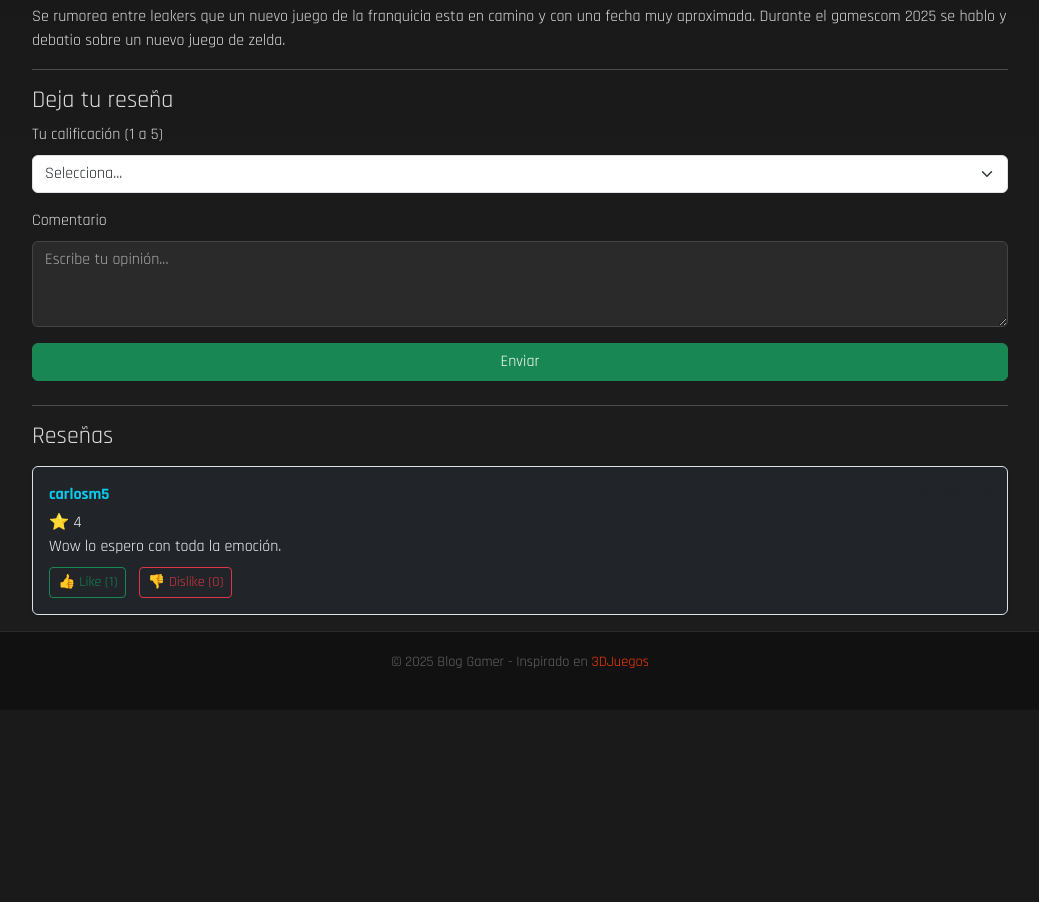
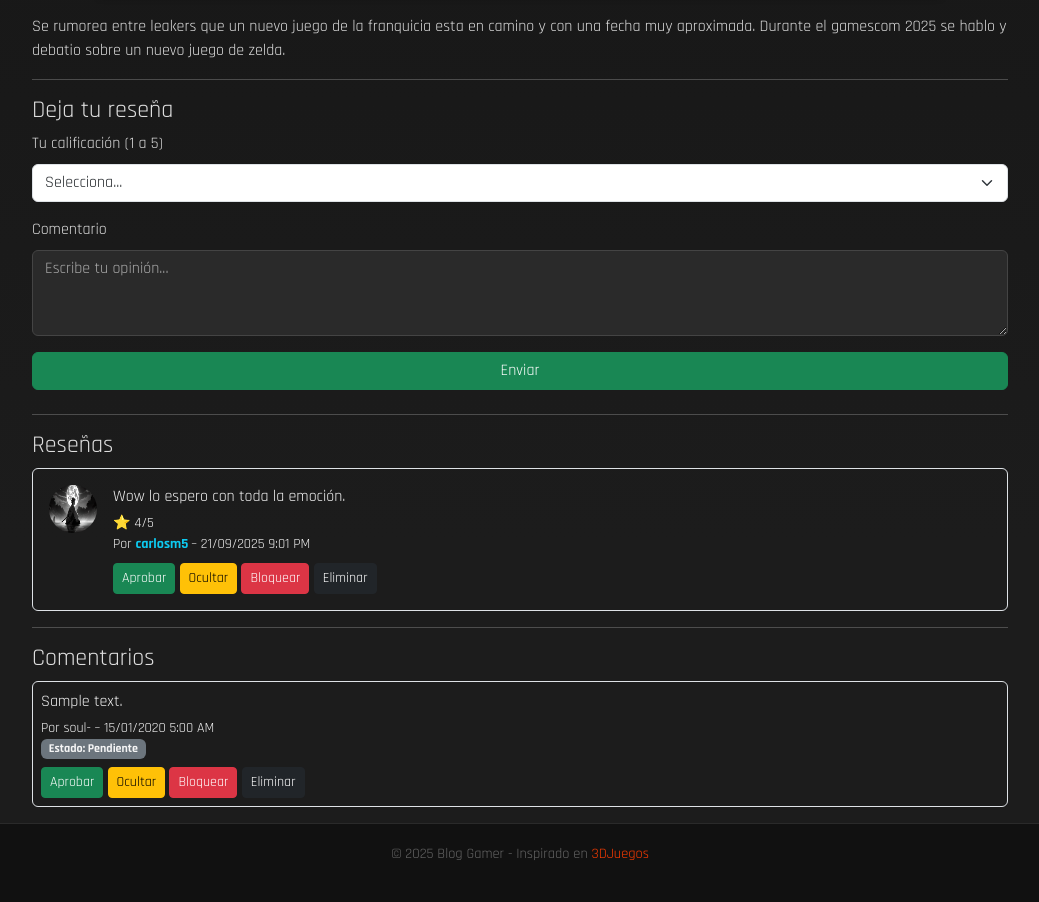
Before and after one commit to Litdemonick/blog, a Django app: a page that uses blog/templates/base.html in a window 1280 px wide. Shown: the part 918-1820 px from the top of the page, without its empty margins (120-1159 px from the left). Before the commit the page ends 1586 px from the top, so only its background shows below. Run offline with Django 4.2, Linux system fonts and the light colour scheme; a user stored in the database is signed in; data comes from the database, SQL or seed files in the repository; tables that the repository leaves empty hold one stand-in row (values such as "Sample post"); parts of the project's set-up code (start-up, migrations or seed data) failed here and were passed over; some libraries are stand-ins or nearby versions.

Commit message:
Añadi moderación en los comentarios.
Agregue en los post moderación para los usuarios.

```diff
--- a/blog/templates/base.html
+++ b/blog/templates/base.html
@@ -1,3 +1,6 @@
+{% load static %}
+<link rel="stylesheet" href="{% static 'css/style.css' %}">
+
 <!doctype html>
 <html lang="es">
 <head>
@@ -128,7 +131,6 @@
       resize: vertical;   /* permite crecer con el mouse */
     }
 
-
     /* Select multiple bonito */
     select[multiple] {
       min-height: 140px;
@@ -175,6 +177,23 @@
     footer a:hover {
       text-decoration: underline;
     }
+
+    /* 🔥 Colores claros para reseñas y comentarios */
+    .review, .review p, .review small,
+    .comment, .comment p, .comment small {
+      color: #f5f5f5 !important;
+    }
+
+    .review a, .comment a {
+      color: #0dcaf0 !important;   /* celeste */
+      font-weight: 600;
+      text-decoration: none;
+    }
+
+    .review a:hover, .comment a:hover {
+      color: #0bbbe6 !important;
+      text-decoration: underline;
+    }
   </style>
 </head>
 <body>
@@ -196,7 +215,15 @@
               {{ user.username }}
             </a>
           </li>
-          <li class="nav-item"><a class="nav-link" href="{% url 'blog:logout' %}">Salir</a></li>
+          <!-- 🔥 Logout seguro con POST -->
+          <li class="nav-item">
+            <form method="post" action="{% url 'blog:logout' %}" style="display:inline;">
+              {% csrf_token %}
+              <button type="submit" class="nav-link btn btn-link p-0" style="color:#ccc; text-decoration:none;">
+                Salir
+              </button>
+            </form>
+          </li>
         {% else %}
           <li class="nav-item"><a class="nav-link" href="{% url 'blog:login' %}">Entrar</a></li>
           <li class="nav-item"><a class="nav-link" href="{% url 'blog:signup' %}">Crear cuenta</a></li>
--- a/blog/templates/post_detail.html
+++ b/blog/templates/post_detail.html
@@ -1,4 +1,5 @@
 {% extends 'base.html' %}
+{% load static %}
 {% block title %}{{ object.title }}{% endblock %}
 {% block content %}
 <article>
@@ -9,7 +10,8 @@
     <a href="{% url 'blog:profile_detail' object.author.username %}" class="text-decoration-none text-info">
       <strong>{{ object.author.username }}</strong>
     </a>
-    · {{ object.created|date:"d/m/Y H:i" }}
+    · {{ object.created|date:"d/m/Y g:i a" }}
+
   </small>
 
   <!-- Promedio -->
@@ -33,8 +35,6 @@
     {% endif %}
   </div>
 
-
-
   <!-- Imagen de portada -->
   {% if object.cover %}
     <img src="{{ object.cover.url }}" class="img-fluid my-3 rounded shadow-sm post-img" alt="cover">
@@ -56,7 +56,6 @@
   {% if user.is_authenticated %}
     <form method="post" action="{% url 'blog:add_review' object.slug %}" class="mb-4">
       {% csrf_token %}
-
       <div class="mb-3">
         <label for="id_rating" class="form-label">Tu calificación (1 a 5)</label>
         <select name="rating" id="id_rating" class="form-select" required>
@@ -68,13 +67,11 @@
           <option value="5">⭐⭐⭐⭐⭐ 5 - Excelente</option>
         </select>
       </div>
-
       <div class="mb-3">
         <label for="id_comment" class="form-label">Comentario</label>
         <textarea name="comment" id="id_comment" rows="3" class="form-control"
                   placeholder="Escribe tu opinión..."></textarea>
       </div>
-
       <button class="btn btn-success w-100">Enviar</button>
     </form>
   {% else %}
@@ -85,31 +82,90 @@
 
   <!-- Lista de reseñas -->
   <h4>Reseñas</h4>
-  {% for r in object.reviews.all %}
-    <div class="border p-3 my-3 rounded bg-dark text-light shadow-sm">
-      <div class="d-flex justify-content-between">
-        <!-- Nombre con link al perfil -->
-        <a href="{% url 'blog:profile_detail' r.user.username %}" class="text-decoration-none text-info">
-          <strong>{{ r.user.username }}</strong>
-        </a>
-        <small class="text-muted">{{ r.created|date:"d/m/Y H:i" }}</small>
+  <ul class="list-unstyled">
+    {% for r in reviews %}
+      <div class="review border rounded p-3 mb-3 d-flex align-items-start">
+        <!-- Avatar -->
+        <div class="me-3">
+          {% if r.user.profile.avatar %}
+            <img src="{{ r.user.profile.avatar.url }}" alt="avatar" class="rounded-circle" width="48" height="48">
+          {% else %}
+            <img src="{% static 'img/default-avatar.png' %}" alt="avatar" class="rounded-circle" width="48" height="48">
+          {% endif %}
         </div>
 
-      <div class="mt-1">⭐ {{ r.rating }}</div>
-      <p class="mb-2">{{ r.comment }}</p>
+        <!-- Contenido de la reseña -->
+        <div class="flex-grow-1">
+          <p class="mb-1">{{ r.comment }}</p>
+          <small class="text-warning">⭐ {{ r.rating }}/5</small><br>
+          <small class="text-muted">
+            Por
+            <a href="{% url 'blog:profile_detail' r.user.username %}" class="text-info fw-bold">
+              {{ r.user.username|default:"Anónimo" }}
+            </a>
+            – {{ r.created|date:"d/m/Y g:i A" }}
+          </small>
 
-      <!-- Botones Like/Dislike -->
+          <!-- Moderación de reseñas -->
+          {% if is_owner %}
             <div class="mt-2">
-        <a href="{% url 'blog:vote_review' r.id 'like' %}" class="btn btn-sm btn-outline-success me-2">
-          👍 Like ({{ r.likes_count }})
-        </a>
-        <a href="{% url 'blog:vote_review' r.id 'dislike' %}" class="btn btn-sm btn-outline-danger">
-          👎 Dislike ({{ r.dislikes_count }})
-        </a>
+              <form method="post" action="{% url 'blog:moderate_review' r.id 'approve' %}" style="display:inline;">
+                {% csrf_token %}<button class="btn btn-sm btn-success">Aprobar</button>
+              </form>
+              <form method="post" action="{% url 'blog:moderate_review' r.id 'hide' %}" style="display:inline;">
+                {% csrf_token %}<button class="btn btn-sm btn-warning">Ocultar</button>
+              </form>
+              <form method="post" action="{% url 'blog:moderate_review' r.id 'block' %}" style="display:inline;">
+                {% csrf_token %}<button class="btn btn-sm btn-danger">Bloquear</button>
+              </form>
+              <form method="post" action="{% url 'blog:moderate_review' r.id 'delete' %}" style="display:inline;">
+                {% csrf_token %}<button class="btn btn-sm btn-dark">Eliminar</button>
+              </form>
+            </div>
+          {% endif %}
         </div>
       </div>
     {% empty %}
       <p class="text-muted">No hay reseñas.</p>
     {% endfor %}
+  </ul>
+
+  <hr>
+
+  <!-- Lista de comentarios -->
+  <h4>Comentarios</h4>
+  <ul class="list-unstyled">
+    {% for c in comments %}
+      <li class="comment border rounded p-2 mb-2">
+        <p class="mb-1">{{ c.text }}</p>
+        <small class="text-muted">
+          Por {{ c.author|default:"Anónimo" }} – {{ c.created|date:"d/m/Y g:i A" }}
+        </small>
+        <br>
+        <small class="badge text-bg-secondary">Estado: {{ c.get_status_display }}</small>
+
+        <!-- Moderación de comentarios -->
+        {% if is_owner %}
+          <div class="mt-2">
+            <form method="post" action="{% url 'blog:moderate_comment' c.id 'approve' %}" style="display:inline;">
+              {% csrf_token %}<button class="btn btn-sm btn-success">Aprobar</button>
+            </form>
+            <form method="post" action="{% url 'blog:moderate_comment' c.id 'hide' %}" style="display:inline;">
+              {% csrf_token %}<button class="btn btn-sm btn-warning">Ocultar</button>
+            </form>
+            <form method="post" action="{% url 'blog:moderate_comment' c.id 'block' %}" style="display:inline;">
+              {% csrf_token %}<button class="btn btn-sm btn-danger">Bloquear</button>
+            </form>
+            <form method="post" action="{% url 'blog:moderate_comment' c.id 'delete' %}" style="display:inline;">
+              {% csrf_token %}<button class="btn btn-sm btn-dark">Eliminar</button>
+            </form>
+          </div>
+        {% endif %}
+      </li>
+    {% empty %}
+      <p class="text-muted">No hay comentarios aún.</p>
+    {% endfor %}
+  </ul>
+
 </article>
 {% endblock %}
--- a/blog/urls.py
+++ b/blog/urls.py
@@ -2,30 +2,35 @@ from django.urls import path
 from django.contrib.auth import views as auth_views
 from . import views
 
+app_name = "blog"
+
 urlpatterns = [
-    path('', views.PostListView.as_view(), name='post_list'),
-    path('tag/<slug:tag_slug>/', views.PostListView.as_view(), name='post_by_tag'),
-    path('buscar/', views.PostListView.as_view(), name='search'),
-    path('review/<int:pk>/<str:action>/', views.vote_review, name='vote_review'),
+    # --------- Posts ----------
+    path("", views.PostListView.as_view(), name="post_list"),
+    path("tag/<slug:tag_slug>/", views.PostListView.as_view(), name="post_by_tag"),
+    path("buscar/", views.PostListView.as_view(), name="search"),
 
-    path('post/nuevo/', views.PostCreateView.as_view(), name='post_create'),
-    path('post/<slug:slug>/', views.PostDetailView.as_view(), name='post_detail'),
-    path('post/<slug:slug>/editar/', views.PostUpdateView.as_view(), name='post_update'),
-    path('post/<slug:slug>/eliminar/', views.PostDeleteView.as_view(), name='post_delete'),
+    path("post/nuevo/", views.PostCreateView.as_view(), name="post_create"),
+    path("post/<slug:slug>/", views.PostDetailView.as_view(), name="post_detail"),
+    path("post/<slug:slug>/editar/", views.PostUpdateView.as_view(), name="post_update"),
+    path("post/<slug:slug>/eliminar/", views.PostDeleteView.as_view(), name="post_delete"),
 
-    # 🔹 Perfiles
+    # --------- Reseñas ----------
+    path("post/<slug:slug>/review/", views.add_review, name="add_review"),
+    path("review/<int:pk>/<str:action>/vote/", views.vote_review, name="vote_review"),
+    path("review/<int:pk>/<str:action>/moderate/", views.moderate_review, name="moderate_review"),
+
+    # --------- Comentarios ----------
+    path("post/<slug:slug>/comentar/", views.add_comment, name="add_comment"),
+    path("comment/<int:pk>/<str:action>/moderate/", views.moderate_comment, name="moderate_comment"),
+
+    # --------- Perfiles ----------
     path("perfil/", views.profile_detail, name="profile"),  # perfil propio
     path("perfil/editar/", views.profile_edit, name="profile_edit"),
     path("perfil/<str:username>/", views.profile_detail, name="profile_detail"),  # perfil ajeno
 
-
-    # 🔹 Comentarios y reseñas
-    path('post/<slug:slug>/comentar/', views.add_comment, name='add_comment'),
-    path('comentario/<int:pk>/<str:action>/', views.moderate_comment, name='moderate_comment'),
-    path('post/<slug:slug>/review/', views.add_review, name='add_review'),
-
-    # 🔹 Auth
-    path('signup/', views.signup_view, name='signup'),
-    path('login/', auth_views.LoginView.as_view(template_name='auth/login.html'), name='login'),
-    path('logout/', auth_views.LogoutView.as_view(), name='logout'),
+    # --------- Auth ----------
+    path("signup/", views.signup_view, name="signup"),
+    path("login/", auth_views.LoginView.as_view(template_name="auth/login.html"), name="login"),
+    path("logout/", auth_views.LogoutView.as_view(), name="logout"),
 ]
--- a/blog/views.py
+++ b/blog/views.py
@@ -5,17 +5,16 @@ from django.contrib.auth.mixins import LoginRequiredMixin, UserPassesTestMixin
 from django.db.models import Q
 from django.shortcuts import get_object_or_404, redirect, render
 from django.urls import reverse_lazy
-from .models import Review, ReviewVote
 from django.views.generic import ListView, DetailView, CreateView, UpdateView, DeleteView
-
-from .forms import SignUpForm, PostForm, CommentForm, ReviewForm, ProfileForm
-from .models import Post, Comment, Review
+from django.contrib.auth.models import User
+from django.http import HttpResponseForbidden
+from .models import Comment, PostBlock
 from taggit.models import Tag
-from django.shortcuts import get_object_or_404
-from django.contrib.auth.decorators import login_required
-from django.contrib.auth.models import User
+from .models import Post, Comment, Review, ReviewVote, PostBlock
+from .forms import SignUpForm, PostForm, ReviewForm, ProfileForm
 
 
+# --------- Perfil ----------
 def profile_detail(request, username=None):
     if username:
         profile_user = get_object_or_404(User, username=username)
@@ -25,7 +24,6 @@ def profile_detail(request, username=None):
         profile_user = request.user
 
     return render(request, "profile/detail.html", {"profile_user": profile_user})
-
 
 
 # --------- Auth ----------
@@ -42,9 +40,12 @@ def signup_view(request):
         form = SignUpForm()
     return render(request, 'auth/signup.html', {'form': form})
 
+
 def global_tags(request):
     return {"all_tags": Tag.objects.all()[:15]}  # mostrar solo los 15 primeros
 
+
+# --------- Votos en reseñas ----------
 @login_required
 def vote_review(request, pk, action):
     review = get_object_or_404(Review, pk=pk)
@@ -59,12 +60,10 @@ def vote_review(request, pk, action):
     )
 
     if not created:
-        # Si ya votó y es el mismo voto → elimina el voto
         if vote.vote == action:
             vote.delete()
             messages.info(request, f"Quitaste tu {action}.")
         else:
-            # Cambiar el voto
             vote.vote = action
             vote.save()
             messages.success(request, f"Cambiaste a {action}.")
@@ -91,74 +90,105 @@ class PostListView(ListView):
             qs = qs.filter(tags__slug=tag)
         return qs.select_related('author').prefetch_related('tags')
 
-# --------- Detalle / Comentarios / Reviews / Moderación ----------
+
+# --------- Detalle / Reseñas / Comentarios ----------
 class PostDetailView(DetailView):
     model = Post
-    template_name = 'post_detail.html'
-    slug_field = 'slug'
-    slug_url_kwarg = 'slug'
+    template_name = "post_detail.html"
+    slug_field = "slug"
+    slug_url_kwarg = "slug"
 
     def get_context_data(self, **kwargs):
         ctx = super().get_context_data(**kwargs)
-        ctx['comment_form'] = CommentForm()
-        ctx['review_form'] = ReviewForm()
+        post = self.object
+        user = self.request.user
+
+        # 🔹 Reseñas
+        if user.is_authenticated and (user == post.author or user.is_staff):
+            ctx["reviews"] = post.reviews.all()  # dueño/admin ve todas
+            ctx["is_owner"] = True
+        else:
+            ctx["reviews"] = post.reviews.filter(status="visible")  # otros solo las visibles
+            ctx["is_owner"] = False
+
+        # 🔹 Comentarios
+        if user.is_authenticated and (user == post.author or user.is_staff):
+            ctx["comments"] = post.comments.all()
+        else:
+            ctx["comments"] = post.comments.filter(status="visible")
+
+        # 🔹 Formularios
+        ctx["review_form"] = ReviewForm()
+        # si ya tienes un CommentForm, lo añades aquí:
+        # ctx["comment_form"] = CommentForm()
+
         return ctx
 
-@login_required
-def add_comment(request, slug):
-    post = get_object_or_404(Post, slug=slug, status='published')
-    form = CommentForm(request.POST or None)
-    if form.is_valid():
-        c = form.save(commit=False)
-        c.post = post
-        c.author = request.user
-        c.is_approved = False
-        c.save()
-        messages.info(request, 'Comentario enviado. Espera moderación del autor.')
-    return redirect(post.get_absolute_url())
 
-@login_required
-def moderate_comment(request, pk, action):
-    comment = get_object_or_404(Comment, pk=pk)
-    if comment.post.author != request.user:
-        messages.error(request, 'No puedes moderar comentarios de posts ajenos.')
-        return redirect(comment.post.get_absolute_url())
-    if action == 'approve':
-        comment.is_approved = True
-        comment.save()
-        messages.success(request, 'Comentario aprobado.')
-    elif action == 'reject':
-        comment.delete()
-        messages.warning(request, 'Comentario rechazado y eliminado.')
-    return redirect(comment.post.get_absolute_url())
-
+# --------- Añadir reseña ----------
 @login_required
 def add_review(request, slug):
     post = get_object_or_404(Post, slug=slug, status='published')
+
+    if PostBlock.objects.filter(post=post, user=request.user).exists():
+        messages.error(request, "Has sido bloqueado y no puedes dejar reseñas en este post.")
+        return redirect(post.get_absolute_url())
+
+
     form = ReviewForm(request.POST or None)
     if form.is_valid():
         rating = form.cleaned_data['rating']
         comment = form.cleaned_data.get('comment', '')
         obj, created = Review.objects.get_or_create(
             post=post, user=request.user,
-            defaults={'rating': rating, 'comment': comment}
+            defaults={'rating': rating, 'comment': comment, 'status': 'pending'}
         )
         if not created:
             obj.rating = rating
             obj.comment = comment
+            obj.status = 'pending'  # 🔹 Requiere aprobación del autor
             obj.save()
-            messages.info(request, 'Actualizaste tu calificación.')
+            messages.info(request, 'Tu reseña fue enviada. Espera aprobación del autor.')
         else:
-            messages.success(request, '¡Gracias por calificar!')
+            messages.success(request, '¡Tu reseña fue enviada! Espera aprobación del autor.')
     else:
-        messages.error(request, 'Revisa el formulario de review.')
+        messages.error(request, 'Revisa el formulario de reseña.')
     return redirect(post.get_absolute_url())
+
+
+# --------- Añadir comentario ----------
+@login_required
+
+
+@login_required
+def add_comment(request, slug):
+    post = get_object_or_404(Post, slug=slug, status="published")
+
+    # 🔥 Verificar si el usuario está bloqueado
+    if PostBlock.objects.filter(post=post, user=request.user).exists():
+        messages.error(request, "Has sido bloqueado y no puedes comentar en este post.")
+        return redirect(post.get_absolute_url())
+
+    if request.method == "POST":
+        text = request.POST.get("text")
+        if text:
+            Comment.objects.create(
+                post=post,
+                author=request.user,
+                text=text,
+                status="pending"
+            )
+            messages.info(request, "Comentario enviado. Espera moderación del autor.")
+    return redirect(post.get_absolute_url())
+
+
 
 # --------- CRUD con permisos ----------
 class AuthorRequiredMixin(UserPassesTestMixin):
     def test_func(self):
         obj = self.get_object()
         return obj.author == self.request.user
+
 
 class PostCreateView(LoginRequiredMixin, CreateView):
     model = Post
@@ -170,6 +200,7 @@ class PostCreateView(LoginRequiredMixin, CreateView):
         messages.success(self.request, 'Post creado.')
         return super().form_valid(form)
 
+
 class PostUpdateView(LoginRequiredMixin, AuthorRequiredMixin, UpdateView):
     model = Post
     form_class = PostForm
@@ -178,6 +209,7 @@ class PostUpdateView(LoginRequiredMixin, AuthorRequiredMixin, UpdateView):
     def form_valid(self, form):
         messages.success(self.request, 'Post actualizado.')
         return super().form_valid(form)
+
 
 class PostDeleteView(LoginRequiredMixin, AuthorRequiredMixin, DeleteView):
     model = Post
@@ -188,15 +220,8 @@ class PostDeleteView(LoginRequiredMixin, AuthorRequiredMixin, DeleteView):
         messages.warning(self.request, 'Post eliminado.')
         return super().delete(request, *args, **kwargs)
 
+
 # --------- Perfil ----------
-def profile_detail(request, username=None):
-    if username:  # cuando visitas /perfil/<username>/
-        profile_user = get_object_or_404(User, username=username)
-    else:  # cuando visitas /profile/ (tu propio perfil)
-        profile_user = request.user
-
-    return render(request, "profile/detail.html", {"profile_user": profile_user})
-
 @login_required
 def profile_edit(request):
     form = ProfileForm(request.POST or None, request.FILES or None, instance=request.user.profile)
@@ -205,3 +230,75 @@ def profile_edit(request):
         messages.success(request, 'Perfil actualizado.')
         return redirect('blog:profile')
     return render(request, 'profile/edit.html', {'form': form})
+
+
+# --------- Moderación de reseñas ----------
+def moderate_review(request, pk, action):
+    review = get_object_or_404(Review, pk=pk)
+
+    # Solo el autor del post puede moderar reseñas
+    if request.user != review.post.author:
+        return HttpResponseForbidden("No autorizado")
+
+    if action == "approve":
+        review.status = "visible"
+        review.save()
+        messages.success(request, "Reseña aprobada y visible.")
+    elif action == "hide":
+        review.status = "hidden"
+        review.save()
+        messages.info(request, "Reseña ocultada.")
+    elif action == "block":
+        # 🔥 Toggle de bloqueo
+        block, created = PostBlock.objects.get_or_create(
+            post=review.post,
+            user=review.user
+        )
+        if created:
+            review.status = "blocked"
+            review.save()
+            messages.warning(request, f"Usuario {review.user.username} bloqueado en este post.")
+        else:
+            block.delete()
+            messages.success(request, f"Usuario {review.user.username} desbloqueado en este post.")
+    elif action == "delete":
+        review.delete()
+        messages.error(request, "Reseña eliminada.")
+    else:
+        return HttpResponseForbidden("Acción no válida")
+
+    return redirect("blog:post_detail", slug=review.post.slug)
+
+
+# --------- Moderación de comentarios ----------
+from .models import Comment, PostBlock
+
+@login_required
+def moderate_comment(request, pk, action):
+    comment = get_object_or_404(Comment, pk=pk)
+
+    if request.user != comment.post.author:
+        return HttpResponseForbidden("No autorizado")
+
+    if action == "approve":
+        comment.status = "visible"
+        comment.save()
+    elif action == "hide":
+        comment.status = "hidden"
+        comment.save()
+    elif action == "block":
+        # bloquear/desbloquear al usuario
+        block, created = PostBlock.objects.get_or_create(
+            post=comment.post,
+            user=comment.author
+        )
+        if not created:
+            block.delete()  # ya estaba bloqueado → desbloqueamos
+        comment.status = "blocked"
+        comment.save()
+    elif action == "delete":
+        comment.delete()
+    else:
+        return HttpResponseForbidden("Acción no válida")
+
+    return redirect("blog:post_detail", slug=comment.post.slug)
--- /dev/null
+++ b/static/css/style.css
@@ -0,0 +1,14 @@
+/* Colores claros para texto en modo oscuro */
+.review, .review p, .review small,
+.comment, .comment p, .comment small {
+  color: #f5f5f5 !important;
+}
+
+.review a, .comment a {
+  color: #0dcaf0 !important;   /* celeste Bootstrap */
+  text-decoration: none;
+}
+
+.review a:hover, .comment a:hover {
+  color: #0bbbe6 !important;
+}
```
Also changed, not shown: blog/admin.py (+4 -3 lines), blog/models.py (+60 -35 lines), blog/migrations/0004_remove_comment_is_approved_comment_status.py (added), blog/migrations/0005_review_status.py (added), blog/migrations/0006_postblock.py (added), db.sqlite3, static/img/default-avatar.png (added). Lines whose indentation alone changed are shown as unchanged.
